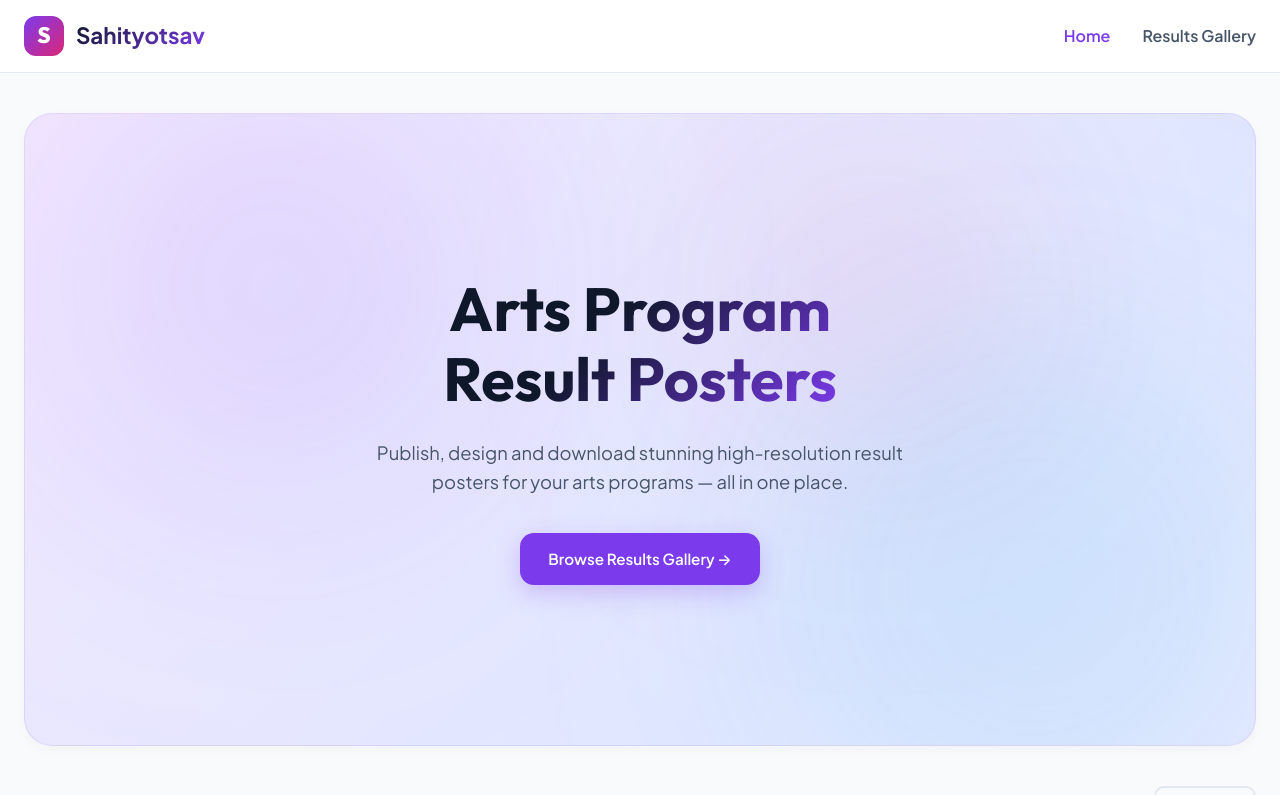
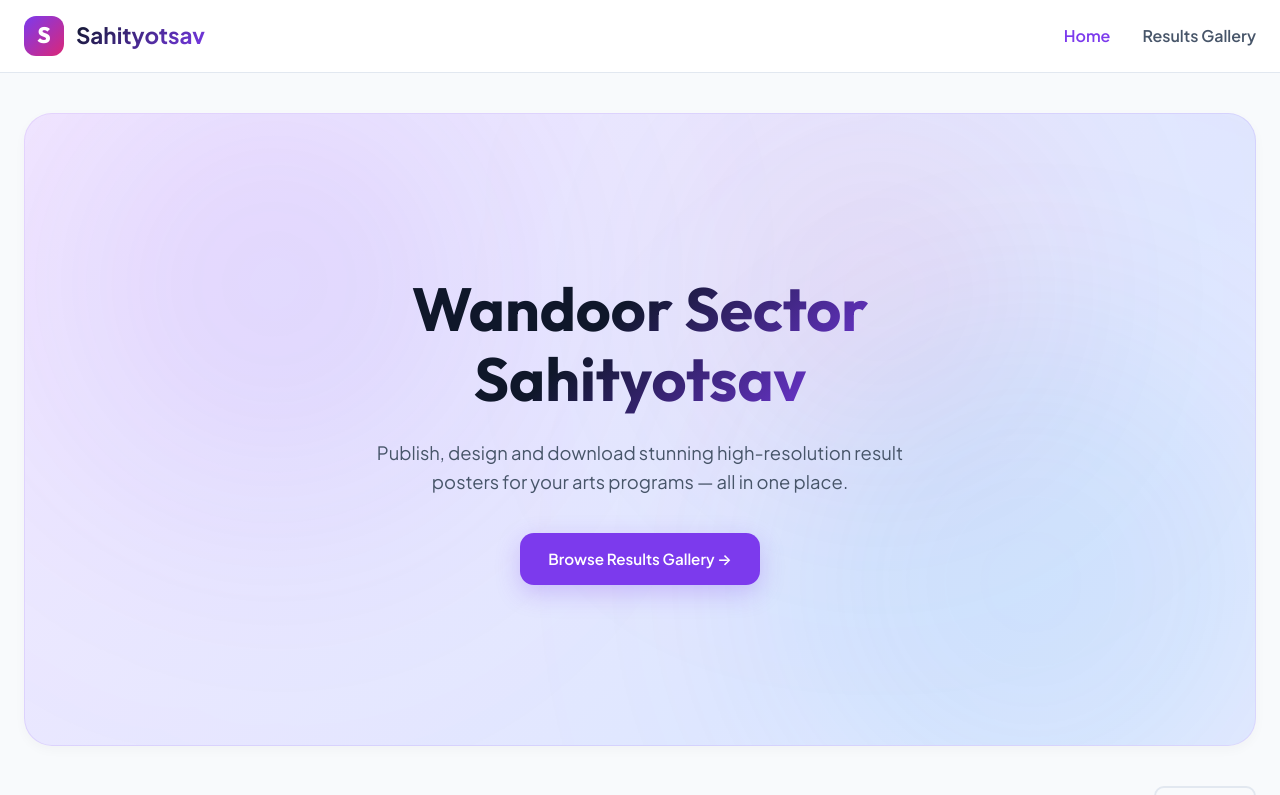
Before and after one commit to Faiz-wdr/poster-generator, a React (Vite) app: page / in a window 1280 px wide. Shown: the top 795 px of the page. Built offline with nearby package versions, Linux system fonts and the light colour scheme; no server answers; the database is empty.

Commit message:
hero updated

```diff
--- a/src/pages/Home.jsx
+++ b/src/pages/Home.jsx
@@ -40,7 +40,7 @@ export default function Home() {
           </div>
 
           <div className="hero-content">
-            <h1>Arts Program<br />Result Posters</h1>
+            <h1>Wandoor Sector<br />Sahityotsav</h1>
             <p>Publish, design and download stunning high-resolution result <br />posters for your arts programs — all in one place.</p>
             <div className="hero-actions">
               <Link to="/gallery" className="btn btn-primary">Browse Results Gallery →</Link>
```
